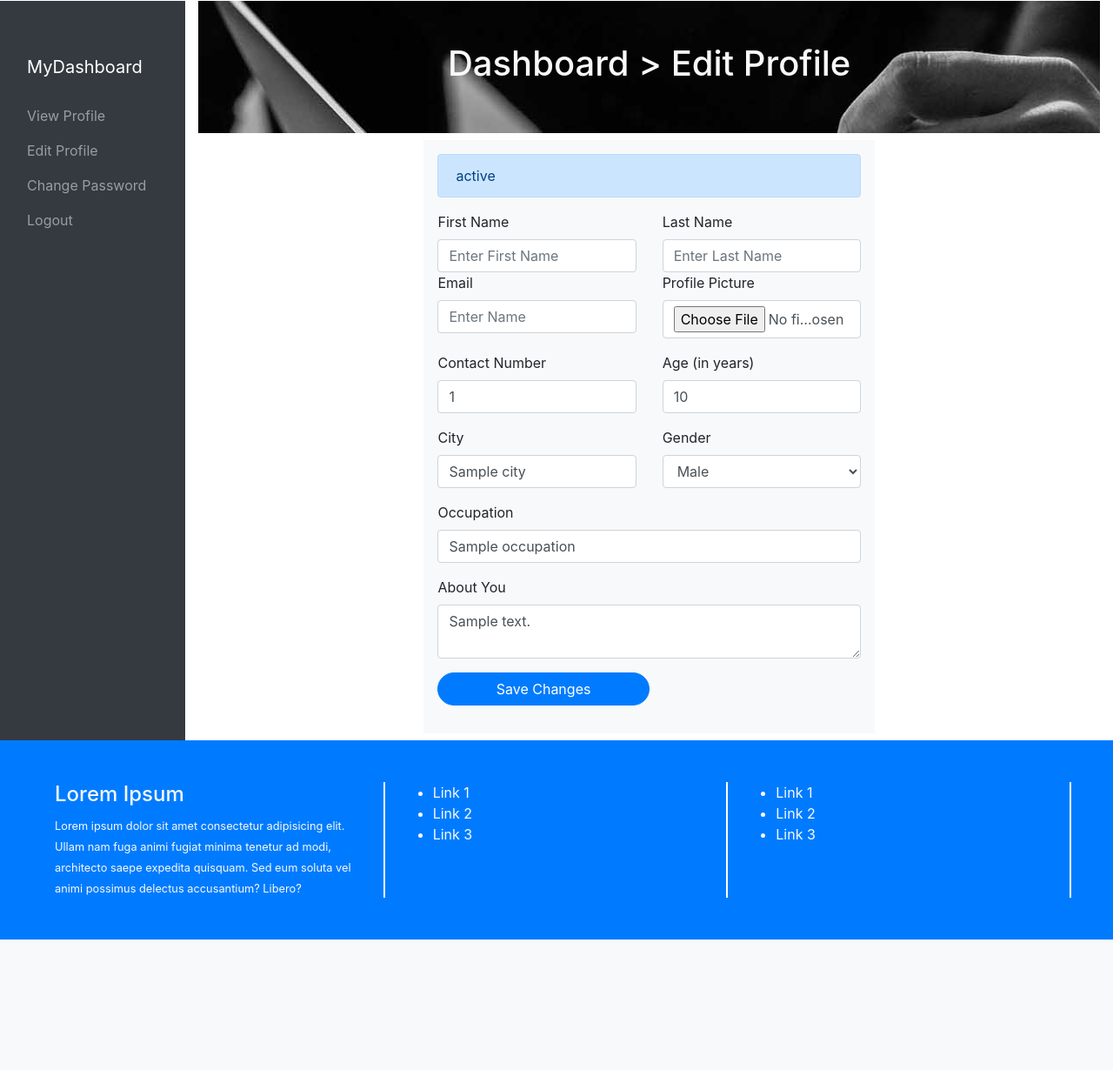
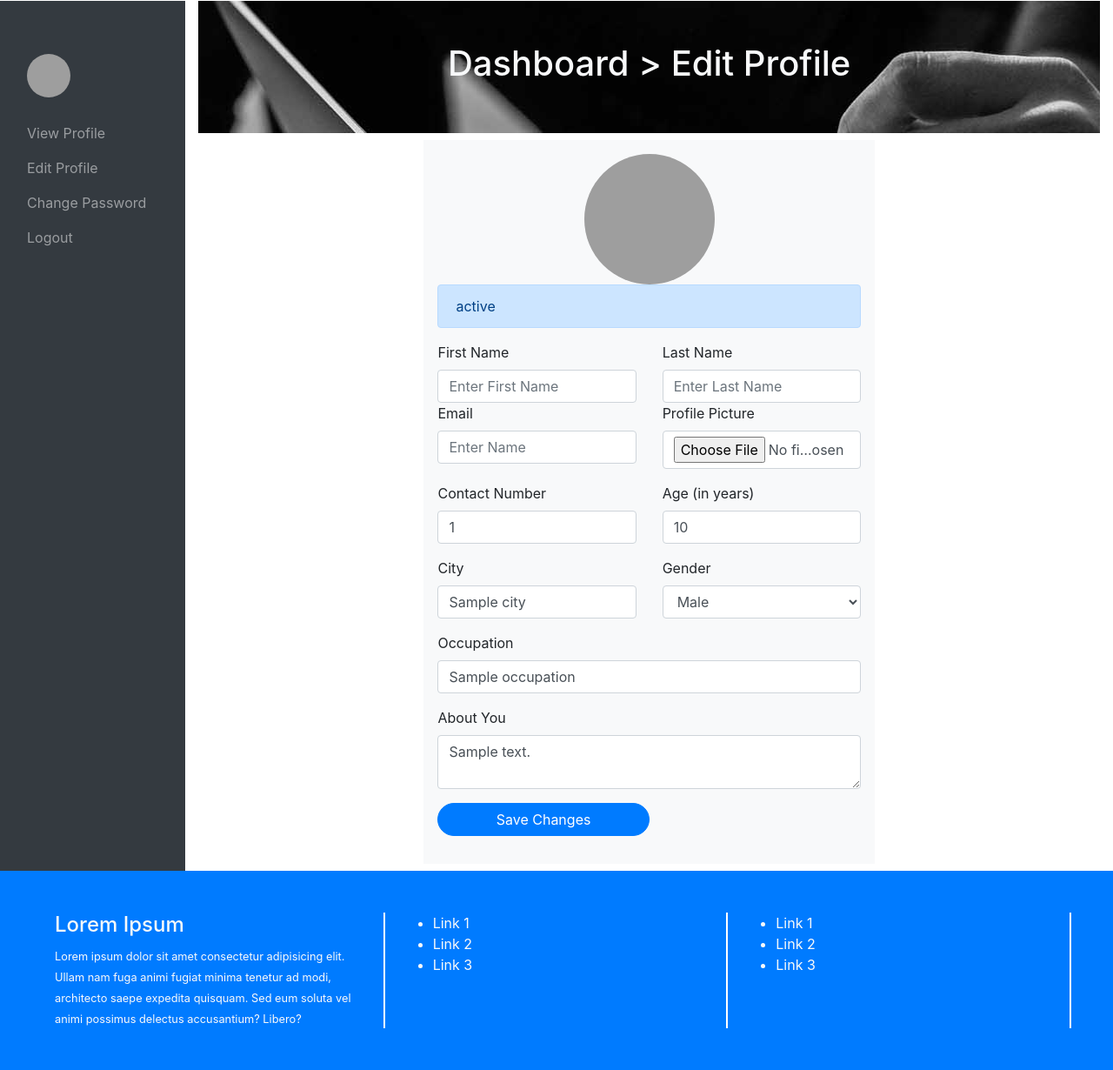
Before and after one commit to meimouElMoustapha/django_eccomerce, a Django app: template template/edit_profile.html in a window 1280 px wide. Shown: the part 56-1286 px from the top of the page at 87% size. Before the commit the page ends 1136 px from the top, so only its background shows below. Run offline with Django 3.2, Linux system fonts and the light colour scheme; data comes from the database, SQL or seed files in the repository; both versions use the stored data as it was after the commit; the template is opened without the code that fills it: values that come from a table or form of the project are taken from there, most other values are stand-ins (such as "Sample title", 1, 10 or a date in 2020); some libraries are stand-ins or nearby versions; grey boxes are pictures that could not be loaded.

Commit message:
Profile Picture uploaded

```diff
--- a/template/dashboard_base.html
+++ b/template/dashboard_base.html
@@ -1,11 +1,19 @@
 {% extends "base.html" %}
+{% load static %}
 {% block myblock %}
 <div class="container-fluid">
     <div class="row">
         <!-- left side menu -->
         <div class="col-md-2 bg-dark py-5">
             <nav class="navbar navbar-dark">
-                <a href="" class="navbar-brand">MyDashboard
+                <a href="" class="navbar-brand">
+                <div class="text-center">
+                    {% if data.profile_pic %}
+                    <img src="/media/{{data.profile_pic}}" style="height:50px;width:50px;border-radius:50%">
+                    {% else %}
+                    <img src="{% static 'images/user.png' %}" style="height:50px;width:50px;border-radius:50%">
+                    {% endif %}
+                </div>
                     <p>{{user.username}}</p>
                 </a>
 
--- a/template/edit_profile.html
+++ b/template/edit_profile.html
@@ -1,4 +1,5 @@
 {% extends "dashboard_base.html" %}
+{% load static %}
 {% block head %}
 <style>
     .bg-img{
@@ -13,6 +14,13 @@
             <h1>Dashboard &gt; Edit Profile</h1>
         </div>
         <div class="col-md-6 mx-auto p-3 bg-light my-2">
+            <div class="text-center">
+                {% if data.profile_pic %}
+                <img src="/media/{{data.profile_pic}}" style="height:150px;width:150px;border-radius:50%">
+                {% else %}
+                <img src="{% static 'images/user.png' %}" style="height:150px;width:150px;border-radius:50%">
+                {% endif %}
+            </div>
             <form action="" method="post" enctype="multipart/form-data">
                 {% csrf_token %}
                 {% if status %}
```
Also changed, not shown: secondapp/views.py (+9 -2 lines), db.sqlite3, media/profiles/2020/04/21/download.jpg (added), media/profiles/2020/04/21/download1.jpg (added), static/images/user.png (added).
